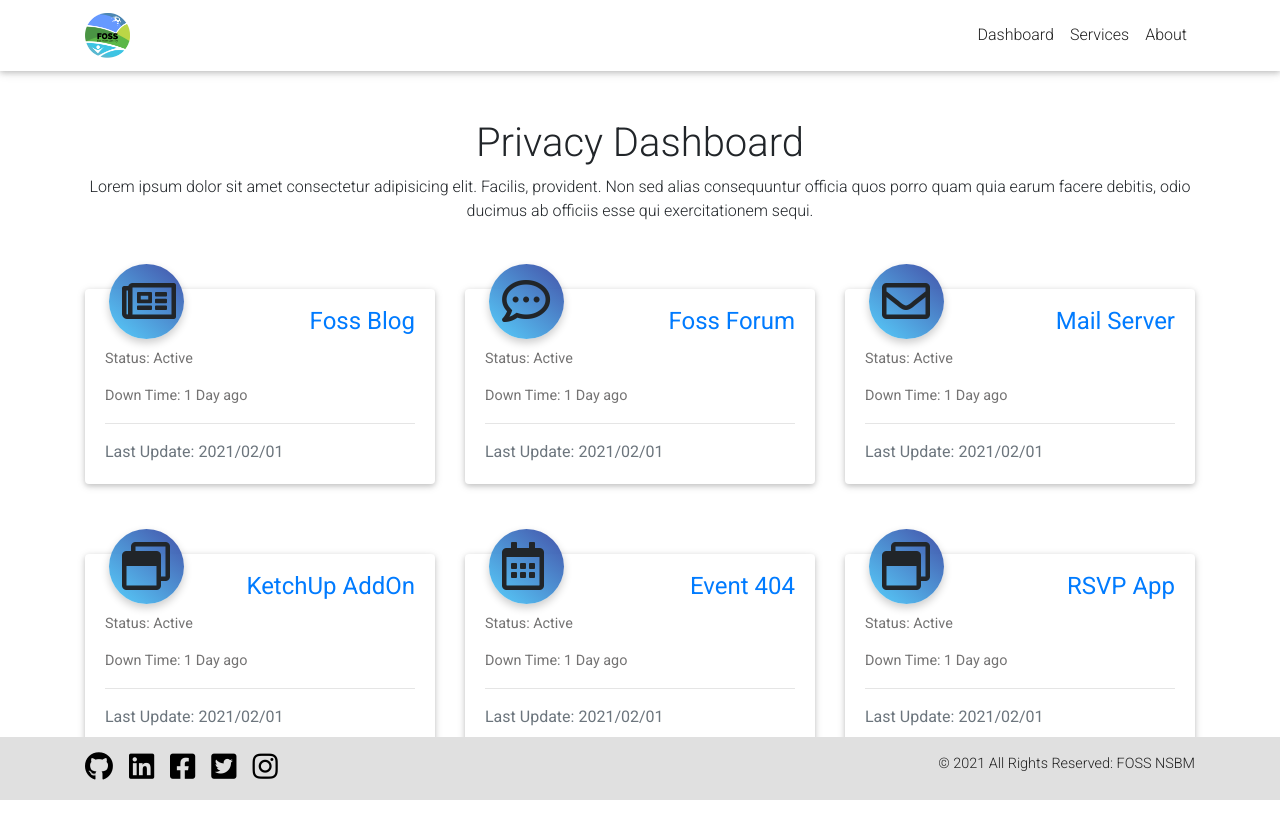
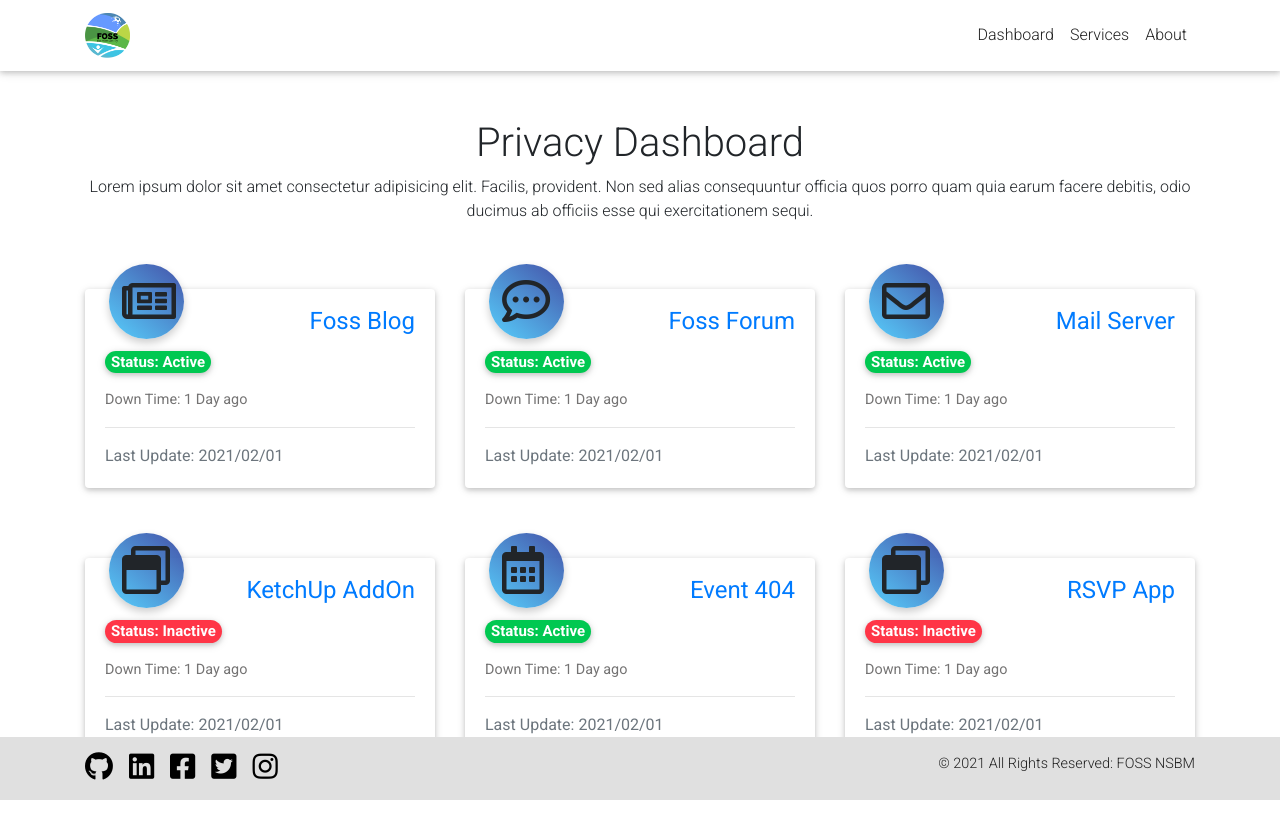
Before and after one commit to fossnsbm/Privacy-Dashboad, a React (Create React App) app: page / in a window 1280 px wide. Shown: the top 838 px of the page. Built offline with nearby package versions, Linux system fonts and the light colour scheme.

Commit message:
Card UI updated

```diff
--- a/src/Components/pages/landingPage/Card/Card.jsx
+++ b/src/Components/pages/landingPage/Card/Card.jsx
@@ -41,7 +41,7 @@ export default class Card extends Component {
                     id: 4,
                     icon:'far fa-window-restore',
                     title: 'KetchUp AddOn',
-                    status: 'Active',
+                    status: 'Inactive',
                     downTime: '1 Day ago',
                     lastUpdate: '2021/02/01',
                     path: '/ketchup'
@@ -59,7 +59,7 @@ export default class Card extends Component {
                     id: 6,
                     icon:'far fa-window-restore',
                     title: 'RSVP App',
-                    status: 'Active',
+                    status: 'Inactive',
                     downTime: '1 Day ago',
                     lastUpdate: '2021/02/01',
                     path: '/rsvp'
--- a/src/Components/pages/landingPage/Card/CardItem.jsx
+++ b/src/Components/pages/landingPage/Card/CardItem.jsx
@@ -16,7 +16,7 @@ export default class CardItem extends Component {
                             <Link to={`${this.props.path}`}>
                             <MDBCardBody cascade className="text-right">
                                 <MDBCardTitle className="mcardtitle">{this.props.title}</MDBCardTitle>
-                                <MDBCardText className="mcardtext">{`Status: ${this.props.status}`}</MDBCardText>
+                                <MDBCardText className="mcardtext"><h5><span class={`badge rounded-pill ${this.props.status == "Active" ? "bg-success" : "bg-danger"}`}>{`Status: ${this.props.status}`}</span></h5></MDBCardText>
                                 <MDBCardText className="mcardtext">{`Down Time: ${this.props.downTime}`}</MDBCardText>
                                 <hr/>
                                 <div className="text-left text-muted">
```
Also changed, not shown: 1 other file (tests, documents, lock files or other folders).
